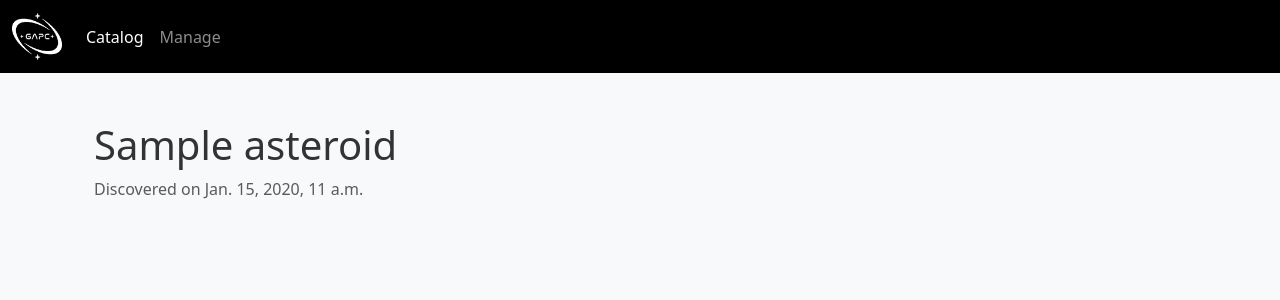
After one commit to davidecapone/GAPC, a Django app: a page that uses gapc/gapc/templates/base.html in a window 1280 px wide. The commit adds this page. Shown: the top 300 px of the page. Run offline with Django 5.2, Linux system fonts and the light colour scheme; tables that the repository leaves empty hold one stand-in row (values such as "Sample post").

Commit message:
Add asteroid detail route

```diff
--- a/gapc/gapc/models.py
+++ b/gapc/gapc/models.py
@@ -3,6 +3,14 @@ from django.utils import timezone
 
 
 class Asteroid(models.Model):
+
+    CLASS_CHOICES = [
+        ("neo", "Near-Earth Object"),
+        ("comet", "Comet"),
+        ("asteroid", "Asteroid"),
+        ("trojan", "Trojan"),
+        ("undefined", "Undefined"),
+    ]
 
     target_name = models.CharField(
         primary_key=True,
@@ -24,7 +32,9 @@ class Asteroid(models.Model):
 
     target_class = models.CharField(
         max_length=50,
+        choices=CLASS_CHOICES,
         blank=True,
+        default="undefined",
         help_text='Classification of the asteroid'
     )
 
--- /dev/null
+++ b/gapc/gapc/templates/asteroid_detail.html
@@ -0,0 +1,15 @@
+{% extends 'base.html' %}
+{% block title %}GAPC{% endblock %}
+{% block content %}
+<div class="container mt-5">
+    <h1>{{ asteroid.target_name }}</h1>
+    <span class="card-subtitle mb-1 text-body-secondary">Discovered on {{ asteroid.target_discovery_date }}</span>
+</div>
+
+<div class="container mt-5">
+</div>
+
+<div class="container">
+
+</div>
+{% endblock %}
--- a/gapc/gapc/templates/base.html
+++ b/gapc/gapc/templates/base.html
@@ -1,14 +1,12 @@
 <!doctype html>
 <html lang="en">
   <head>
-    <!-- Load static files -->
     {% load static %}
     <meta charset="utf-8">
     <meta name="viewport" content="width=device-width, initial-scale=1">
     <title>{% block title %}GAPC{% endblock %}</title>
 
     <link href="https://cdn.jsdelivr.net/npm/bootstrap@5.3.2/dist/css/bootstrap.min.css" rel="stylesheet" integrity="sha384-T3c6CoIi6uLrA9TneNEoa7RxnatzjcDSCmG1MXxSR1GAsXEV/Dwwykc2MPK8M2HN" crossorigin="anonymous">
-    <!-- Favicon Link -->
     <link href="{% static 'gapc.ico' %}" rel="icon" type="image/x-icon">
 
     {% block head %}
@@ -16,12 +14,11 @@
 
 
     <style>
-      /* Custom navbar styles */
       .navbar {
-        background-color: black;  /* Set navbar to black */
+        background-color: black;
       }
       .navbar-brand img {
-        width: 50px;  /* Adjust the size of the logo */
+        width: 50px;
         height: auto;
       }
       body {
@@ -31,11 +28,11 @@
     </style>
   </head>
   <body class="h-100">
-    <!-- Navbar with Logo -->
+
+    <!-- Navbar -->
     <nav class="navbar navbar-expand-lg navbar-dark">
       <div class="container-fluid">
         <a class="navbar-brand" href="/">
-          <!-- Logo Image -->
           <img src="{% static 'gapc.png' %}" alt="Logo GAPC">
         </a>
         <button class="navbar-toggler" type="button" data-bs-toggle="collapse" data-bs-target="#navbarNav" aria-controls="navbarNav" aria-expanded="false" aria-label="Toggle navigation">
@@ -54,14 +51,12 @@
       </div>
     </nav>
 
-    <!-- Content Block -->
-    <div class="container mt-4">
+    <!-- Main content -->
+    <div class="container">
       {% block content %}
       {% endblock %}
     </div>
 
-
-    <!-- Bootstrap JS -->
     <script src="https://cdn.jsdelivr.net/npm/bootstrap@5.3.3/dist/js/bootstrap.bundle.min.js" integrity="sha384-YvpcrYf0tY3lHB60NNkmXc5s9fDVZLESaAA55NDzOxhy9GkcIdslK1eN7N6jIeHz" crossorigin="anonymous"></script>
   </body>
 </html>
--- a/gapc/gapc/urls.py
+++ b/gapc/gapc/urls.py
@@ -23,4 +23,5 @@ urlpatterns = [
     path('admin/', admin.site.urls),
     path('', views.Catalog.as_view(), name='home'),  # Route the home page to the home view
     path('catalog/', views.Catalog.as_view(), name='catalog'),  # Route the catalog page to the Catalog view
+    path('catalog/<str:target_name>/', views.AsteroidDetail.as_view(), name='asteroid_detail'),  # Route the asteroid detail page using target_name
 ]
--- a/gapc/gapc/views.py
+++ b/gapc/gapc/views.py
@@ -1,5 +1,5 @@
 # gapc/views.py
-from django.shortcuts import render
+from django.shortcuts import render, get_object_or_404
 from django.views.generic import TemplateView
 from .models import Asteroid
 
@@ -13,3 +13,12 @@ class Catalog(TemplateView):
         context = super().get_context_data(**kwargs)
         context['asteroids'] = Asteroid.objects.all().order_by('-target_discovery_date')
         return context
+
+class AsteroidDetail(TemplateView):
+    template_name = 'asteroid_detail.html'
+
+    def get_context_data(self, **kwargs):
+        context = super().get_context_data(**kwargs)
+        # Retrieve the asteroid by its target_name instead of pk
+        context['asteroid'] = get_object_or_404(Asteroid, target_name=self.kwargs['target_name'])
+        return context
```
Also changed, not shown: gapc/gapc/templates/catalog.html (+4 -6 lines), gapc/gapc/templates/home.html (deleted, +0 -10 lines), gapc/gapc/migrations/0007_alter_asteroid_target_class_alter_observation_dec_and_more.py (added).
